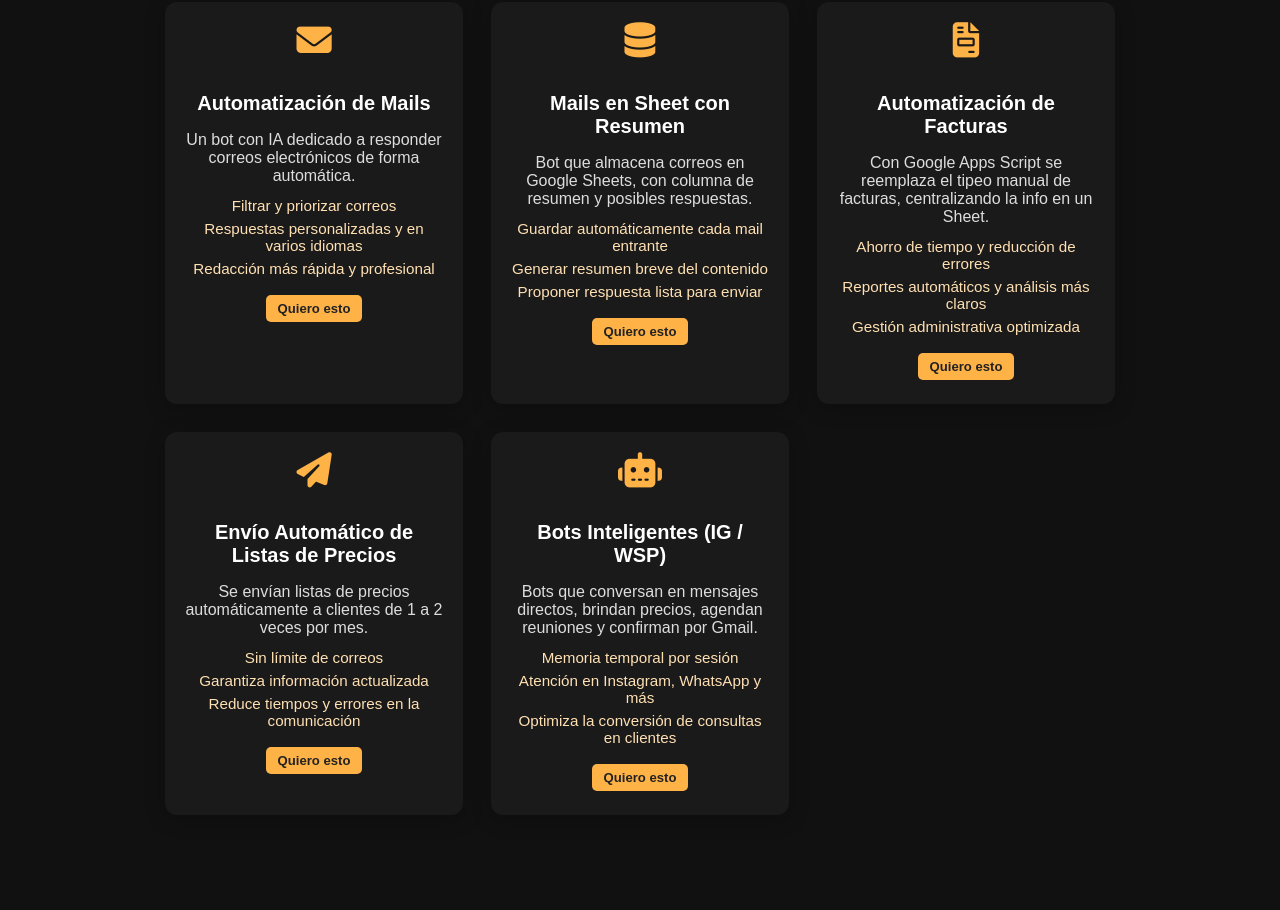
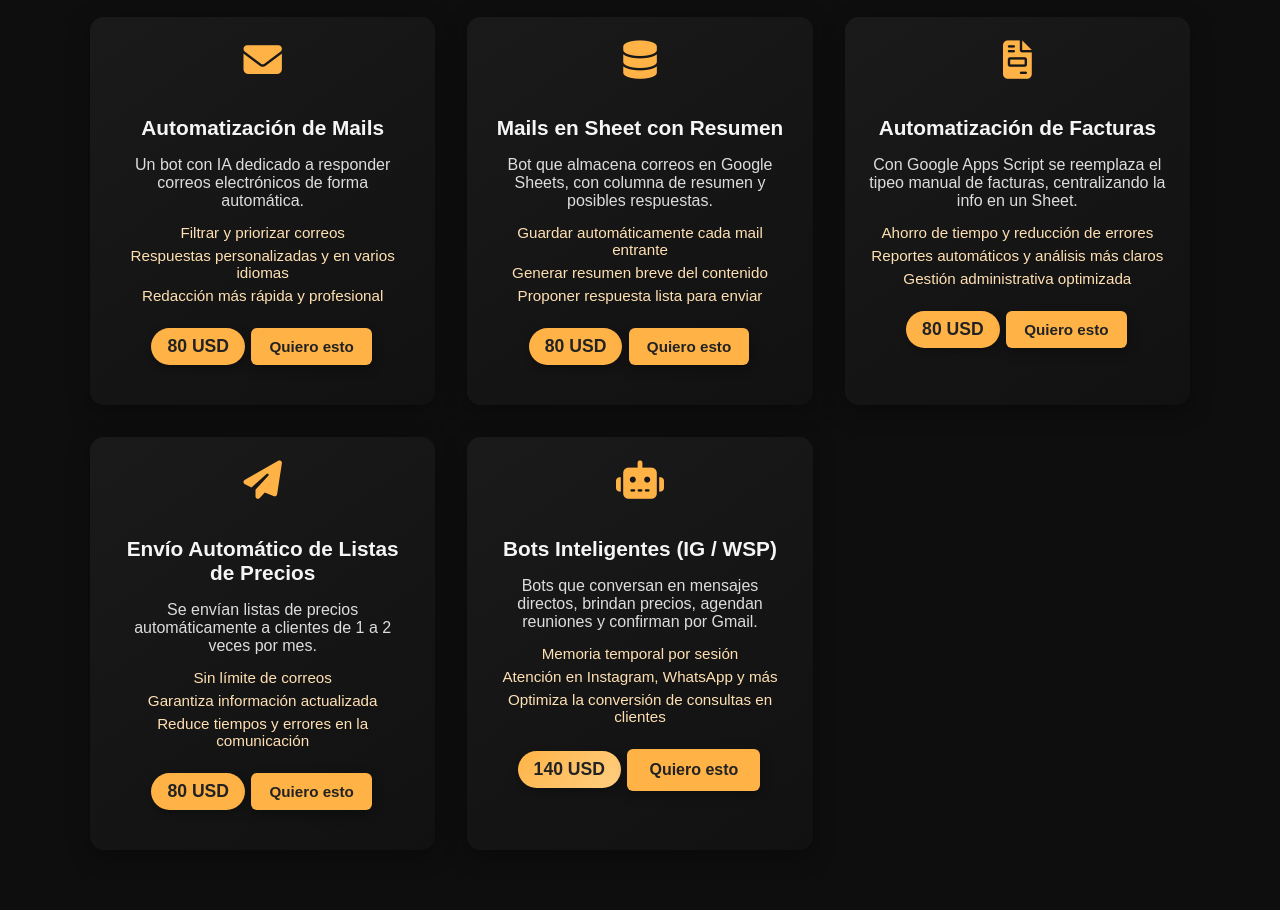
Before and after one commit to gammaautomatizaciones-rc/WEB-GAMMA, a plain HTML site: page servicios.html in a window 1280 px wide. Shown: the part 535-1445 px from the top of the page. Before the commit the page ends 1410 px from the top, so only its background shows below. Drawn offline with Linux system fonts and the light colour scheme.

Commit message:
Update servicios.html

```diff
--- a/servicios.html
+++ b/servicios.html
@@ -4,118 +4,8 @@
   <meta charset="UTF-8">
   <meta name="viewport" content="width=device-width, initial-scale=1.0">
   <title>Servicios | Gamma Automatizaciones</title>
-  <style>
-    body {
-      font-family: 'Arial', sans-serif;
-      background: #111;
-      color: #fff;
-      margin: 0;
-      padding: 0;
-    }
-    header {
-      background: url('Images/ChatGPT Image 31 jul 2025, 04_48_08 p.m..png') no-repeat center center/cover;
-      text-align: center;
-      padding: 40px 20px;
-    }
-    header img { width: 100px; margin-bottom: 16px; }
-    header h1 { font-size: 2.5rem; font-weight: 900; }
-    header h2 { font-size: 1.3rem; font-weight: 500; color: #ffb347; }
-
-    nav {
-      background: #000;
-      padding: 12px;
-      text-align: center;
-    }
-    nav a {
-      color: #fff;
-      text-decoration: none;
-      margin: 0 14px;
-      font-weight: 600;
-    }
-    nav a:hover { color: #ffb347; }
-
-    main {
-      max-width: 950px;
-      margin: 40px auto;
-      padding: 20px;
-    }
-    h2 {
-      color: #ffb347;
-      text-align: center;
-      margin-bottom: 28px;
-      font-size: 1.8rem;
-    }
-    .servicios-grid {
-      display: grid;
-      grid-template-columns: repeat(auto-fit, minmax(250px, 1fr));
-      gap: 28px;
-    }
-    .servicio {
-      background: #1a1a1a;
-      border-radius: 12px;
-      padding: 20px;
-      text-align: center;
-      box-shadow: 0 4px 20px rgba(0,0,0,0.25);
-      transition: transform .2s;
-    }
-    .servicio:hover { transform: translateY(-6px); }
-    .servicio i {
-      font-size: 2.2rem;
-      margin-bottom: 14px;
-      color: #ffb347;
-    }
-    .servicio h3 {
-      margin-bottom: 10px;
-      font-size: 1.25rem;
-    }
-    .servicio p {
-      color: #ddd;
-      font-size: 1rem;
-      margin-bottom: 12px;
-    }
-    .servicio ul {
-      list-style: none;
-      padding: 0;
-      margin: 0 0 14px 0;
-    }
-    .servicio ul li {
-      margin: 6px 0;
-      font-size: 0.95rem;
-      color: #ffe0b3;
-    }
-    .cta {
-      display: inline-block;
-      margin: 4px 2px;
-      padding: 6px 12px;
-      border-radius: 5px;
-      font-weight: bold;
-      text-decoration: none;
-      font-size: 0.82rem;
-      transition: background .2s;
-      background: #ffb347;
-      color: #222;
-    }
-    .cta:hover { background: #ffcf81; }
-
-    @media (max-width: 600px) {
-      header h1 { font-size: 1.8rem; }
-      header h2 { font-size: 1.1rem; }
-      .servicios-grid { gap: 18px; }
-      .cta { font-size: 0.75rem; padding: 5px 10px; }
-    }
-  </style>
+  <link rel="stylesheet" href="Servicios/servicios.css">
   <link rel="stylesheet" href="https://cdnjs.cloudflare.com/ajax/libs/font-awesome/6.4.2/css/all.min.css">
-  <!-- Google tag (gtag.js) -->
-<script async src="https://www.googletagmanager.com/gtag/js?id=AW-17488015524"></script>
-<script>
-  window.dataLayer = window.dataLayer || [];
-  function gtag(){dataLayer.push(arguments);}
-  gtag('js', new Date());
-
-  gtag('config', 'AW-17488015524');
-</script>
-  <!-- Google tag (gtag.js) --> <script async src="https://www.googletagmanager.com/gtag/js?id=AW-17488015524"></script> <script> window.dataLayer = window.dataLayer || []; function gtag(){dataLayer.push(arguments);} gtag('js', new Date()); gtag('config', 'AW-17488015524'); </script>
-  <!-- Event snippet for Contacto conversion page --> <script> gtag('event', 'conversion', {'send_to': 'AW-17488015524/uYShCM6Dv4kbEKTh95JB'}); </script>
 </head>
 <body>
   <header>
@@ -145,6 +35,7 @@
         <li>Respuestas personalizadas y en varios idiomas</li>
         <li>Redacción más rápida y profesional</li>
       </ul>
+      <span class="precio">80 USD</span>
       <a href="https://wa.me/541170659960?text=Quiero%20Automatización%20de%20Mails" target="_blank" class="cta">Quiero esto</a>
     </div>
 
@@ -157,6 +48,7 @@
         <li>Generar resumen breve del contenido</li>
         <li>Proponer respuesta lista para enviar</li>
       </ul>
+      <span class="precio">80 USD</span>
       <a href="https://wa.me/541170659960?text=Quiero%20Mails%20en%20Sheet%20con%20Resumen" target="_blank" class="cta">Quiero esto</a>
     </div>
 
@@ -169,6 +61,7 @@
         <li>Reportes automáticos y análisis más claros</li>
         <li>Gestión administrativa optimizada</li>
       </ul>
+      <span class="precio">80 USD</span>
       <a href="https://wa.me/541170659960?text=Quiero%20Automatización%20de%20Facturas" target="_blank" class="cta">Quiero esto</a>
     </div>
 
@@ -181,10 +74,11 @@
         <li>Garantiza información actualizada</li>
         <li>Reduce tiempos y errores en la comunicación</li>
       </ul>
+      <span class="precio">80 USD</span>
       <a href="https://wa.me/541170659960?text=Quiero%20Envío%20Automático%20de%20Listas%20de%20Precios" target="_blank" class="cta">Quiero esto</a>
     </div>
 
-      <div class="servicio">
+    <div class="servicio destacado">
       <i class="fas fa-robot"></i>
       <h3>Bots Inteligentes (IG / WSP)</h3>
       <p>Bots que conversan en mensajes directos, brindan precios, agendan reuniones y confirman por Gmail.</p>
@@ -193,10 +87,14 @@
         <li>Atención en Instagram, WhatsApp y más</li>
         <li>Optimiza la conversión de consultas en clientes</li>
       </ul>
-        <a href="https://wa.me/541170659960?text=Quiero%20Bots%20Inteligentes" target="_blank" class="cta">Quiero esto</a>
+      <span class="precio premium">140 USD</span>
+      <a href="https://wa.me/541170659960?text=Quiero%20Bots%20Inteligentes" target="_blank" class="cta grande">Quiero esto</a>
     </div>
 
   </div>
 </main>
+
+
+  </main>
 </body>
 </html>
```
Lines whose indentation alone changed are shown as unchanged.
